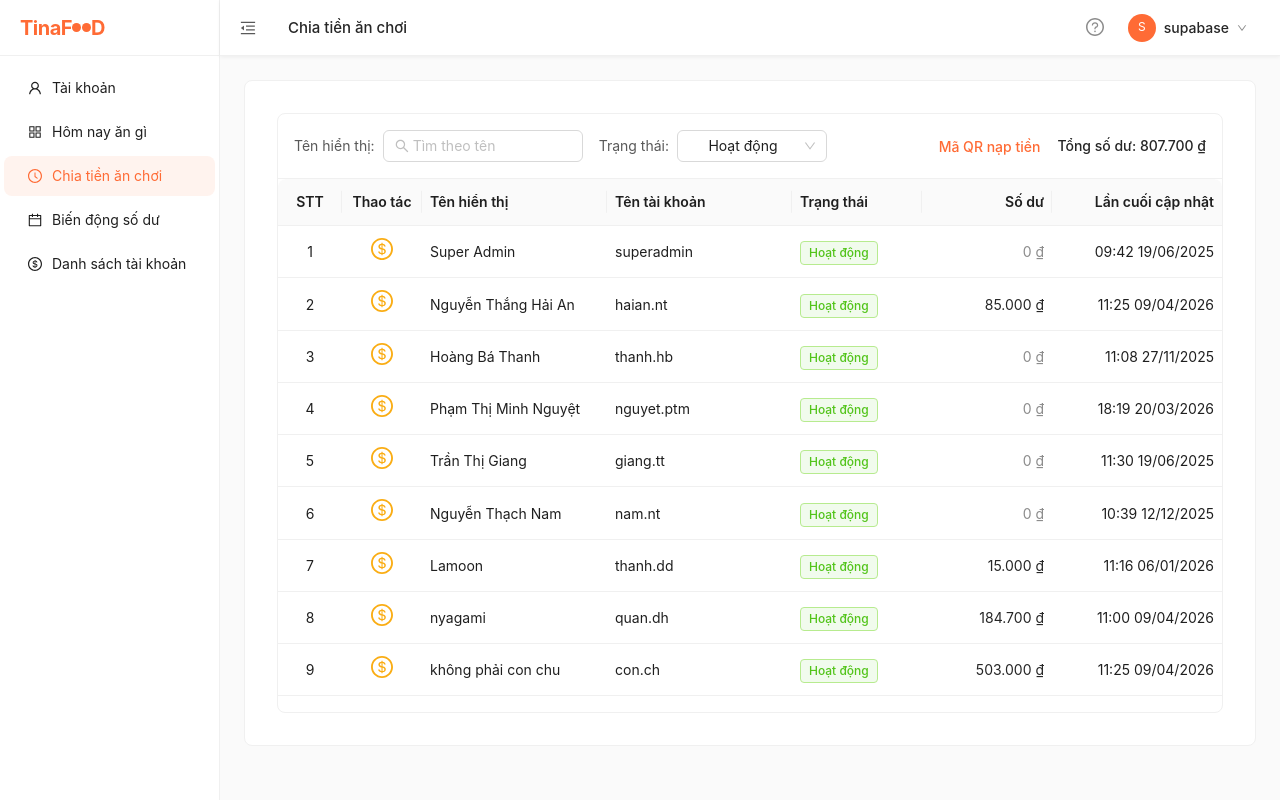
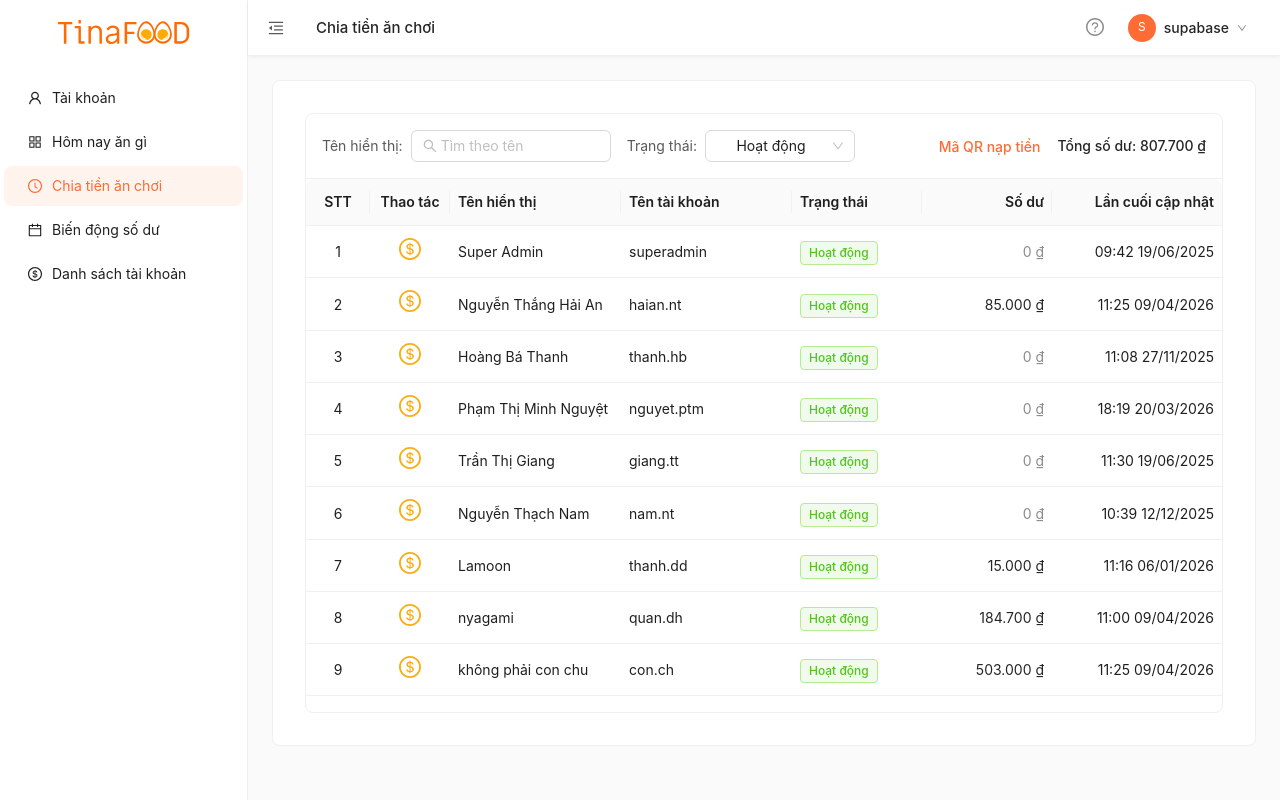
Before and after one commit to Tuandat911dev/tinasoft-food, a React (Vite) app: page /account in a window 1280 px wide. Built offline with nearby package versions, Linux system fonts and the light colour scheme.

Commit message:
fix: width of sidebar

```diff
--- a/src/components/layout/app.sidebar.tsx
+++ b/src/components/layout/app.sidebar.tsx
@@ -1,5 +1,7 @@
 import { Menu, type MenuProps } from "antd";
 import Sider from "antd/es/layout/Sider";
+import logo from "../../assets/logo.svg";
+import miniLogo from "../../assets/mini-logo.svg";
 import {
   UserOutlined,
   AppstoreOutlined,
@@ -8,7 +10,6 @@ import {
   DollarCircleOutlined,
 } from "@ant-design/icons";
 import { Link } from "react-router-dom";
-
 
 const NAV_ITEMS: MenuProps["items"] = [
   {
@@ -34,11 +35,7 @@ const NAV_ITEMS: MenuProps["items"] = [
   {
     key: "danh-sach-tai-khoan",
     icon: <DollarCircleOutlined />,
-    label: (
-      <Link to="/account">
-        Danh sách tài khoản
-      </Link>
-    ),
+    label: <Link to="/account">Danh sách tài khoản</Link>,
   },
 ];
 
@@ -52,8 +49,8 @@ export const AppSidebar: React.FC<AppSidebarProps> = ({ collapsed, selectedKey,
   return (
     <Sider
       collapsed={collapsed}
-      collapsedWidth={56}
-      width={220}
+      collapsedWidth={80}
+      width={248}
       style={{
         background: "#fff",
         borderRight: "1px solid #f0f0f0",
@@ -61,96 +58,32 @@ export const AppSidebar: React.FC<AppSidebarProps> = ({ collapsed, selectedKey,
         position: "sticky",
         top: 0,
         overflow: "hidden",
+        flex: "0 0 248px",
+        maxWidth: "248px",
+        minWidth: "248px",
+        width: "2480px",
       }}
     >
       {/* Logo */}
       <div
         style={{
-          height: 56,
           display: "flex",
           alignItems: "center",
-          justifyContent: collapsed ? "center" : "flex-start",
-          padding: collapsed ? 0 : "0 20px",
-          borderBottom: "1px solid #f0f0f0",
-          overflow: "hidden",
-          flexShrink: 0,
+          justifyContent: "center",
+          width: "100%",
+          height: "44px",
+          margin: "10px 0px 20px",
         }}
       >
         {collapsed ? (
-          /* Compact logo: two orange circles */
-          <div style={{ display: "flex", gap: 3 }}>
-            <div
-              style={{
-                width: 12,
-                height: 12,
-                borderRadius: "50%",
-                background: "#ff6b35",
-              }}
-            />
-            <div
-              style={{
-                width: 12,
-                height: 12,
-                borderRadius: "50%",
-                background: "#ff6b35",
-              }}
-            />
+          /* Compact logo */
+          <div style={{ display: "flex", alignItems: "center", gap: 0, justifyContent: "center" }}>
+            <img src={miniLogo} alt="" />
           </div>
         ) : (
-          /* Full logo: TinaFOOD wordmark */
-          <div style={{ display: "flex", alignItems: "center", gap: 0 }}>
-            <span
-              style={{
-                fontSize: 20,
-                fontWeight: 700,
-                color: "#ff6b35",
-                letterSpacing: "-0.5px",
-                lineHeight: 1,
-              }}
-            >
-              Tina
-            </span>
-            <span
-              style={{
-                fontSize: 20,
-                fontWeight: 700,
-                color: "#ff6b35",
-                letterSpacing: "-0.5px",
-                lineHeight: 1,
-              }}
-            >
-              F
-            </span>
-            <div
-              style={{
-                width: 9,
-                height: 9,
-                borderRadius: "50%",
-                background: "#ff6b35",
-                marginBottom: 1,
-              }}
-            />
-            <div
-              style={{
-                width: 9,
-                height: 9,
-                borderRadius: "50%",
-                background: "#ff6b35",
-                marginBottom: 1,
-                marginLeft: 1,
-              }}
-            />
-            <span
-              style={{
-                fontSize: 20,
-                fontWeight: 700,
-                color: "#ff6b35",
-                letterSpacing: "-0.5px",
-                lineHeight: 1,
-              }}
-            >
-              D
-            </span>
+          /* Full logo */
+          <div style={{ display: "flex", alignItems: "center", gap: 0, justifyContent: "center" }}>
+            <img src={logo} alt="" />
           </div>
         )}
       </div>
@@ -186,6 +119,27 @@ export const AppSidebar: React.FC<AppSidebarProps> = ({ collapsed, selectedKey,
         .ant-menu-inline .ant-menu-item::after {
           border-right-color: #ff6b35 !important;
         }
+        .ant-table-body {
+          scrollbar-width: thin;
+          scrollbar-color: rgba(242, 93, 29, .298) #f1f1f1;
+        }
+        .ant-table-body::-webkit-scrollbar {
+          width: 8px;
+          height: 8px;
+        }
+        .ant-table-body::-webkit-scrollbar-track {
+          background: #f1f1f1;
+          border-radius: 10px;
+        }
+        .ant-table-body::-webkit-scrollbar-thumb {
+          background: rgba(242, 93, 29, .298);
+          border-radius: 10px;
+          -webkit-transition: background-color .3s ease;
+          transition: background-color .3s ease;
+        }
+        .ant-table-body::-webkit-scrollbar-corner {
+          background: #f1f1f1;
+        }
       `}</style>
     </Sider>
   );
```
